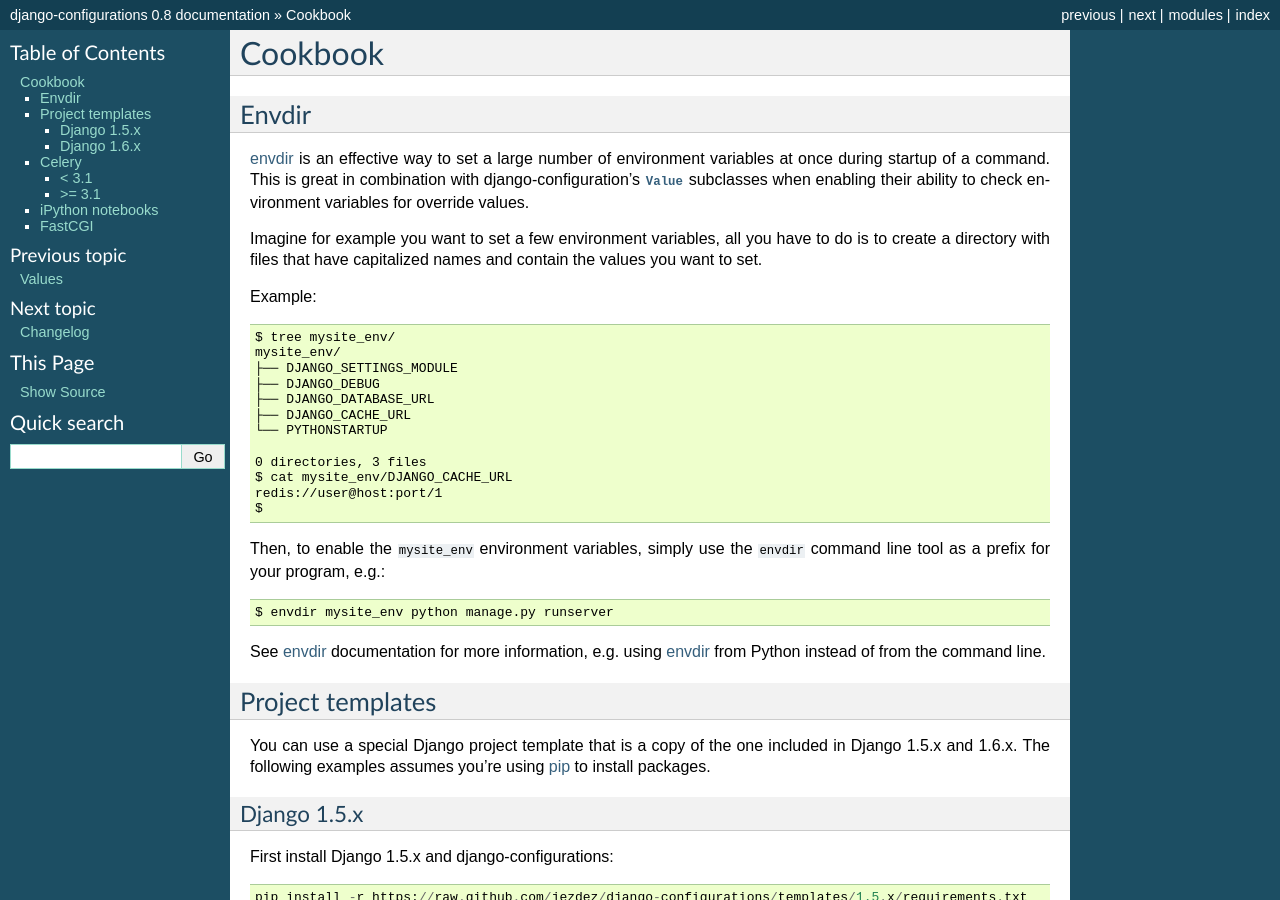
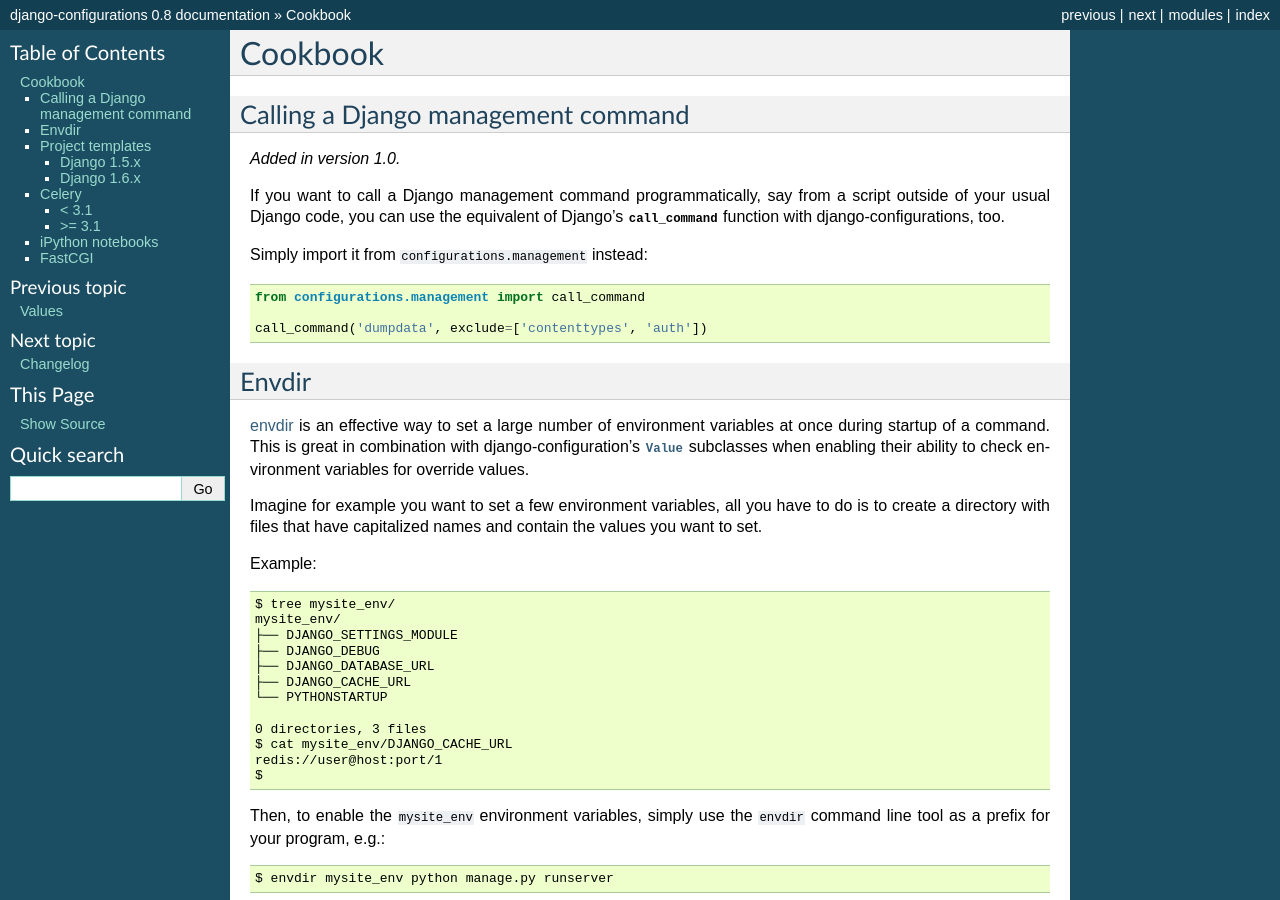
Before and after one commit to jazzband/django-configurations, a Sphinx documentation site: the page built from docs/cookbook.rst, in a window 1280 px wide and 900 px high. Built offline with Sphinx 7.4.7, drawn with Linux system fonts in a browser that asks for light colours.

Commit message:
Added configurations.management.call_command. Fix #72.

```diff
--- a/docs/cookbook.rst
+++ b/docs/cookbook.rst
@@ -1,5 +1,21 @@
 Cookbook
 ========
+
+Calling a Django management command
+-----------------------------------
+
+.. versionadded:: 1.0
+
+If you want to call a Django management command programmatically, say
+from a script outside of your usual Django code, you can use the
+equivalent of Django's :func:`~django.core.management.call_command` function
+with django-configurations, too.
+
+Simply import it from ``configurations.management`` instead::
+
+    from configurations.management import call_command
+
+    call_command('dumpdata', exclude=['contenttypes', 'auth'])
 
 Envdir
 ------
```
Also changed, not shown: 1 other file.
